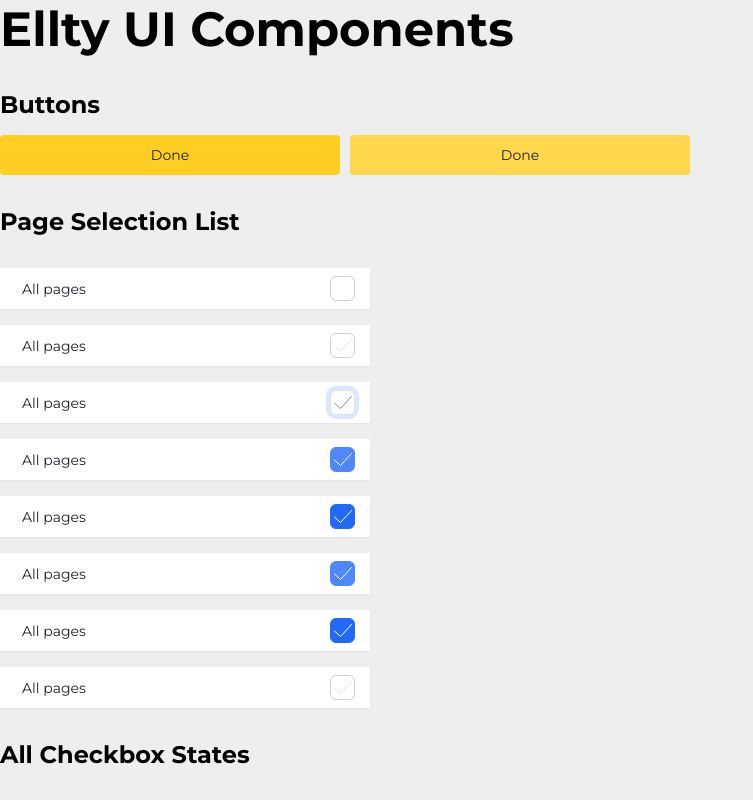
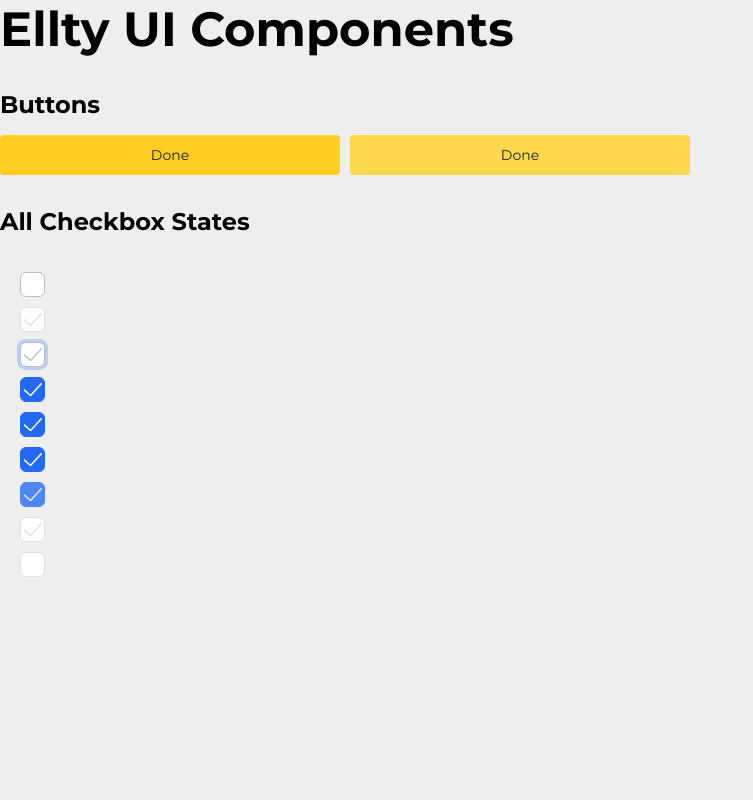
Before and after one commit to shahreaz0/ellty-round-1, a Next.js app: page / in a window 1280 px wide. Shown: the top 800 px of the page, without its empty margins (0-753 px from the left). Built offline with nearby package versions, Linux system fonts and the light colour scheme.

Commit message:
refactor: Streamline checkbox variants to `default` and `primary` and enhance styling for focus and disabled states.

```diff
--- a/app/page.tsx
+++ b/app/page.tsx
@@ -16,7 +16,7 @@ export default function Home() {
         </div>
       </section>
 
-      <section
+      {/* <section
         style={{
           marginTop: "2rem",
           display: "flex",
@@ -29,11 +29,6 @@ export default function Home() {
         <Card>
           <span className="text">All pages</span>
           <Checkbox className="checkbox-sm" />
-        </Card>
-
-        <Card>
-          <span className="text">All pages</span>
-          <Checkbox variant="lightGray" defaultChecked />
         </Card>
 
         <Card>
@@ -65,7 +60,7 @@ export default function Home() {
           <span className="text">All pages</span>
           <Checkbox variant="lightGray" defaultChecked />
         </Card>
-      </section>
+      </section> */}
 
       <section style={{ marginTop: "2rem" }}>
         <h2 style={{ marginBottom: "1rem" }}>All Checkbox States</h2>
@@ -77,15 +72,32 @@ export default function Home() {
             padding: "20px",
           }}
         >
+          {/* 1. Default unchecked */}
           <Checkbox />
-          <Checkbox variant="lightGray" defaultChecked />
-          <Checkbox variant="mediumGray" defaultChecked focused />
-          <Checkbox variant="blue" defaultChecked />
-          <Checkbox variant="darkBlue" defaultChecked />
-          <Checkbox variant="blue" defaultChecked />
-          <Checkbox variant="darkBlue" defaultChecked focused />
-          <Checkbox variant="lightGray" defaultChecked />
-          <Checkbox />
+
+          {/* 2. Default checked */}
+          <Checkbox defaultChecked disabled />
+
+          {/* 3. Default checked + focus (keyboard) */}
+          <Checkbox defaultChecked autoFocus />
+
+          {/* 4. Primary checked */}
+          <Checkbox variant="primary" defaultChecked />
+
+          {/* 5. Primary checked (hover simulated via wrapper class if needed) */}
+          <Checkbox variant="primary" defaultChecked />
+
+          {/* 6. Primary checked + active (mousedown – visual only) */}
+          <Checkbox variant="primary" defaultChecked />
+
+          {/* 7. Primary checked + disabled */}
+          <Checkbox variant="primary" defaultChecked disabled />
+
+          {/* 8. Default checked + disabled */}
+          <Checkbox defaultChecked disabled />
+
+          {/* 9. Default unchecked + disabled */}
+          <Checkbox disabled />
         </div>
       </section>
     </main>
--- a/components/ui/checkbox/checkbox.module.css
+++ b/components/ui/checkbox/checkbox.module.css
@@ -7,98 +7,94 @@
   position: relative;
 }
 
+.base.disabled {
+  cursor: not-allowed;
+}
+
+/* Hide native checkbox properly */
 .input {
   position: absolute;
   opacity: 0;
-  cursor: pointer;
+  width: 0;
   height: 0;
-  width: 0;
+  margin: 0;
 }
 
 .box {
   width: 25px;
   height: 25px;
   border-radius: 6px;
-  transition: all 0.2s ease;
+  border: 1px solid #bdbdbd;
+  background: #fff;
   display: flex;
   align-items: center;
   justify-content: center;
-  border: 1px solid #bdbdbd;
-  background-color: #fff;
   flex-shrink: 0;
+  transition: background-color 0.2s, border-color 0.2s, box-shadow 0.2s;
 }
 
 .checkmark {
   opacity: 0;
-  transition: opacity 0.2s ease;
+  stroke-width: 1.5;
   stroke: currentColor;
+  transition: opacity 0.15s ease;
 }
 
+/* Checked */
 .input:checked + .box .checkmark {
   opacity: 1;
 }
 
-/* Variants */
+/* Focus */
+.input:focus-visible + .box {
+  box-shadow: 0 0 0 3px rgba(36, 105, 246, 0.25);
+}
+
+/* ---------- Default ---------- */
 
 .default {
-  border-color: #d1d1d1;
   color: #c1c1c1;
 }
 
-.default:hover {
+.input:not(:disabled) + .box.default:hover {
   border-color: #b1b1b1;
 }
 
-.blue {
-  border-color: #d1d1d1;
+/* ---------- Primary ---------- */
+
+.primary {
   color: #fff;
 }
 
-.input:checked + .box.blue {
-  background-color: #5087f8;
+/* Hover (unchecked) */
+.input:not(:checked):not(:disabled) + .box.primary:hover {
+  border-color: #2469f6;
+}
+
+/* Checked (ACTIVE primary) */
+.input:checked + .box.primary {
+  background: #2469f6;
+  border-color: #2469f6;
+}
+
+/* ---------- Disabled ---------- */
+
+.input:disabled + .box {
+  border-color: #e0e0e0;
+}
+
+/* Disabled + checked (muted blue) */
+.input:disabled:checked + .box.primary {
+  background: #5087f8;
   border-color: #5087f8;
 }
 
-.blue:hover {
-  border-color: #5087f8;
-}
-
-.darkBlue {
-  border-color: #d1d1d1;
-  color: #fff;
-}
-
-.input:checked + .box.darkBlue {
-  background-color: #2469f6;
-  border-color: #2469f6;
-}
-
-.darkBlue:hover {
-  border-color: #2469f6;
-}
-
-.lightGray {
-  border-color: #d1d1d1;
+.input:disabled + .box .checkmark {
   color: #e3e3e3;
 }
 
-.mediumGray {
-  border-color: #e3e3e3;
-  color: #878787;
-}
-
-.input:focus-visible + .box {
-  box-shadow: 0 0 0 3px rgba(75, 137, 255, 0.2);
-  border-color: #4b89ff;
-}
-
-.box.focused {
-  box-shadow: 0 0 0 4px rgba(75, 137, 255, 0.2);
-  /* border-color: #4b89ff; */
-}
-
+/* Label */
 .label {
-  font-family: var(--font-montserrat);
   font-size: 14px;
   color: #1f2128;
 }
--- a/components/ui/checkbox/checkbox.tsx
+++ b/components/ui/checkbox/checkbox.tsx
@@ -6,26 +6,17 @@ const checkboxVariants = cva(styles.box, {
   variants: {
     variant: {
       default: styles.default,
-      blue: styles.blue,
-      darkBlue: styles.darkBlue,
-      lightGray: styles.lightGray,
-      mediumGray: styles.mediumGray,
-    },
-    focused: {
-      true: styles.focused,
-      false: "",
+      primary: styles.primary,
     },
   },
   defaultVariants: {
     variant: "default",
-    focused: false,
   },
 });
 
 function Checkbox({
   className,
   variant,
-  focused,
   label,
   ref,
   ...props
@@ -36,7 +27,7 @@ function Checkbox({
   return (
     <label className={styles.base}>
       <input type="checkbox" className={styles.input} ref={ref} {...props} />
-      <div className={checkboxVariants({ variant, focused, className })}>
+      <div className={checkboxVariants({ variant, className })}>
         <svg
           width="18"
           height="13"
```
